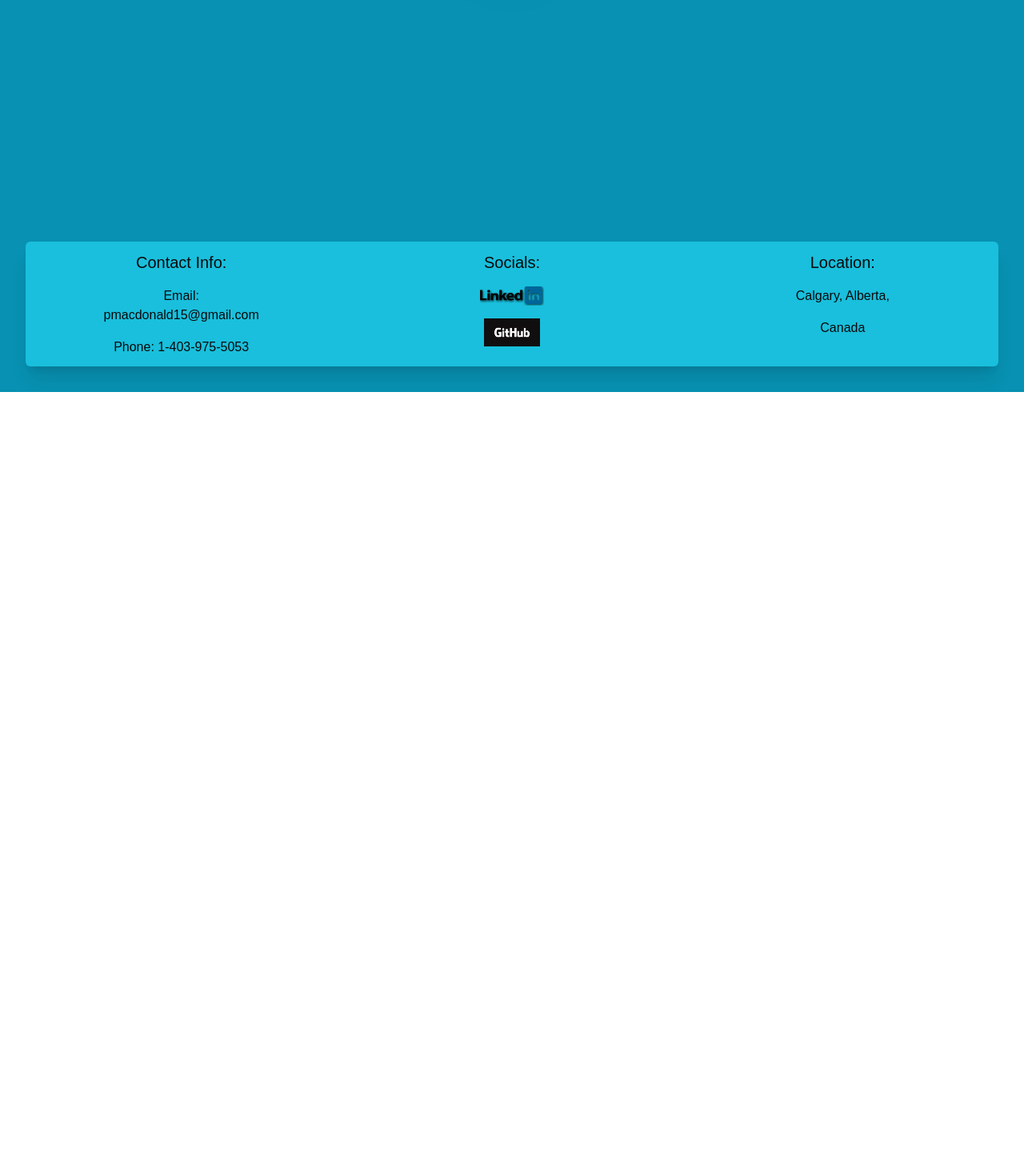
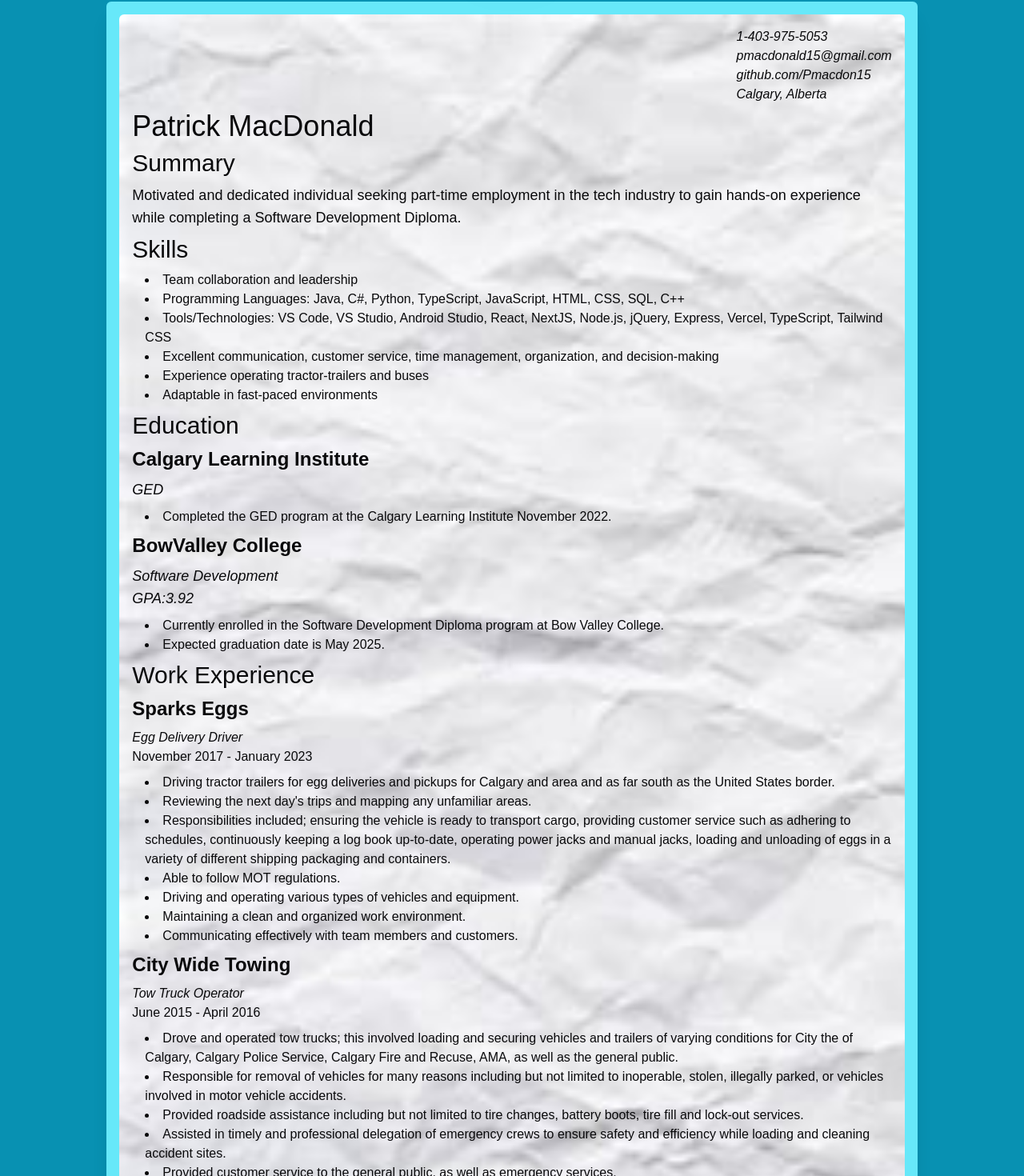
Before and after one commit to Pmacdon15/portfolio, a Next.js app: page /resume in a window 1280 px wide. Shown: the part 310-1780 px from the top of the page at 80% size. Before the commit the page ends 800 px from the top, so only its background shows below. Built offline with nearby package versions, Linux system fonts and the light colour scheme.

Commit message:
added resume

```diff
--- a/src/app/resume/page.tsx
+++ b/src/app/resume/page.tsx
@@ -1,8 +1,119 @@
+// import ContentContainer from "@/components/ui/content-container";
 import PageHeader from "@/components/ui/page-header";
-export default function TResume() {
+export default function Resume() {
   return (
     <>
-    <PageHeader title="Resume" />
+      <PageHeader title="Resume" />
+      <div className='bg-cyan-300 w-full md:w-5/6  rounded-md shadow-xl p-4'>
+        <div className="flex flex-col  gap-2 rounded-md p-4 bg-[url('/paper.jpeg')] bg-cover">
+          <div className="ml-auto">
+            <div>
+              <p><i>1-403-975-5053</i></p>
+              <p><i>pmacdonald15@gmail.com</i></p>
+              <p><i>github.com/Pmacdon15</i></p>
+              <p><i>Calgary, Alberta</i></p>
+            </div>
+          </div>
+          <h1 className="text-4xl">Patrick MacDonald</h1>
+          <h1 className="text-3xl">Summary</h1>
+          <p className="text-lg">
+            Motivated and dedicated individual seeking part-time employment in the
+            tech industry to gain hands-on experience while completing a Software
+            Development Diploma.
+          </p>
+          <h1 className="text-3xl">Skills</h1>
+          <ul className="ml-4 list-disc list-inside">
+            <li>Team collaboration and leadership</li>
+            <li>Programming Languages: Java, C#, Python, TypeScript, JavaScript, HTML, CSS, SQL, C++</li>
+            <li>Tools/Technologies:
+              VS Code, VS Studio, Android Studio,
+              React, NextJS, Node.js, jQuery, Express,
+              Vercel, TypeScript, Tailwind CSS
+            </li>
+            <li>Excellent communication, customer service, time management, organization, and decision-making</li>
+            <li>Experience operating tractor-trailers and buses</li>
+            <li>Adaptable in fast-paced environments</li>
+          </ul>
+          <h1 className="text-3xl">Education</h1>
+          <h1 className="text-2xl"><b>Calgary Learning Institute</b></h1>
+          <p className="text-lg"><i>GED</i></p>
+          <ul className="ml-4 list-disc list-inside">
+            <li>
+              Completed the GED program at the Calgary Learning Institute November
+              2022.
+            </li>
+          </ul>
+
+          <h1 className="text-2xl"><b>BowValley College</b></h1>
+          <p className="text-lg"><i>Software Development<br />GPA:3.92</i></p>
+          <ul className="ml-4 list-disc list-inside">
+            <li>
+              Currently enrolled in the Software Development Diploma program at
+              Bow Valley College.
+            </li>
+            <li>Expected graduation date is May 2025.</li>
+          </ul>
+          <h1 className="text-3xl">Work Experience</h1>
+          <h1 className="text-2xl"><b>Sparks Eggs</b></h1>
+          <p>
+            <i>Egg Delivery Driver</i><br />
+            November 2017 - January 2023
+          </p>
+          <ul className="ml-4 list-disc list-inside">
+            <li>
+              Driving tractor trailers for egg deliveries and pickups for Calgary
+              and area and as far south as the United States border.
+            </li>
+            <li>
+              Reviewing the next day's trips and mapping any unfamiliar areas.
+            </li>
+            <li>
+              Responsibilities included; ensuring the vehicle is ready to
+              transport cargo, providing customer service such as adhering to
+              schedules, continuously keeping a log book up-to-date, operating
+              power jacks and manual jacks, loading and unloading of eggs in a
+              variety of different shipping packaging and containers.
+            </li>
+            <li>Able to follow MOT regulations.</li>
+            <li>Driving and operating various types of vehicles and equipment.</li>
+            <li>Maintaining a clean and organized work environment.</li>
+            <li>Communicating effectively with team members and customers.</li>
+          </ul>
+
+          <h1 className="text-2xl"><b>City Wide Towing</b></h1>
+          <p>
+            <i>Tow Truck Operator</i><br />
+            June 2015 - April 2016
+          </p>
+          <ul className="ml-4 list-disc list-inside">
+            <li>
+              Drove and operated tow trucks; this involved loading and securing
+              vehicles and trailers of varying conditions for City the of Calgary,
+              Calgary Police Service, Calgary Fire and Recuse, AMA, as well as the
+              general public.
+            </li>
+            <li>
+              Responsible for removal of vehicles for many reasons including but
+              not limited to inoperable, stolen, illegally parked, or vehicles
+              involved in motor vehicle accidents.
+            </li>
+            <li>
+              Provided roadside assistance including but not limited to tire
+              changes, battery boots, tire fill and lock-out services.
+            </li>
+            <li>
+              Assisted in timely and professional delegation of emergency crews to
+              ensure safety and efficiency while loading and cleaning accident
+              sites.
+            </li>
+            <li>
+              Provided customer service to the general public, as well as
+              emergency services.
+            </li>
+          </ul>
+        </div>
+      </div>
     </>
+
   );
 };
```
